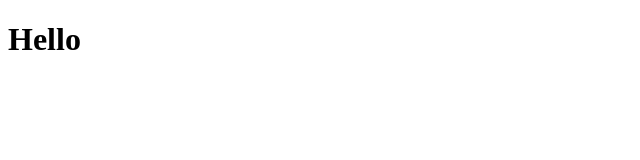
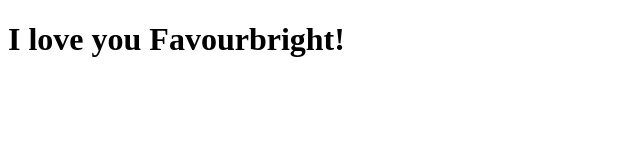
Before and after one commit to iamMarybrightEE/iamMarybrightEE.github.io, a plain HTML site: page index.html in a window 1280 px wide. Shown: the whole page, without its empty margins (0-640 px from the left). Drawn offline with Linux system fonts and the light colour scheme.

Commit message:
Update index.html

```diff
--- a/index.html
+++ b/index.html
@@ -7,6 +7,6 @@
     <title>Document</title>
 </head>
 <body>
-   <h1>  Hello</h1>
+   <h1>  I love you Favourbright! </h1>
 </body>
 </html>
```
